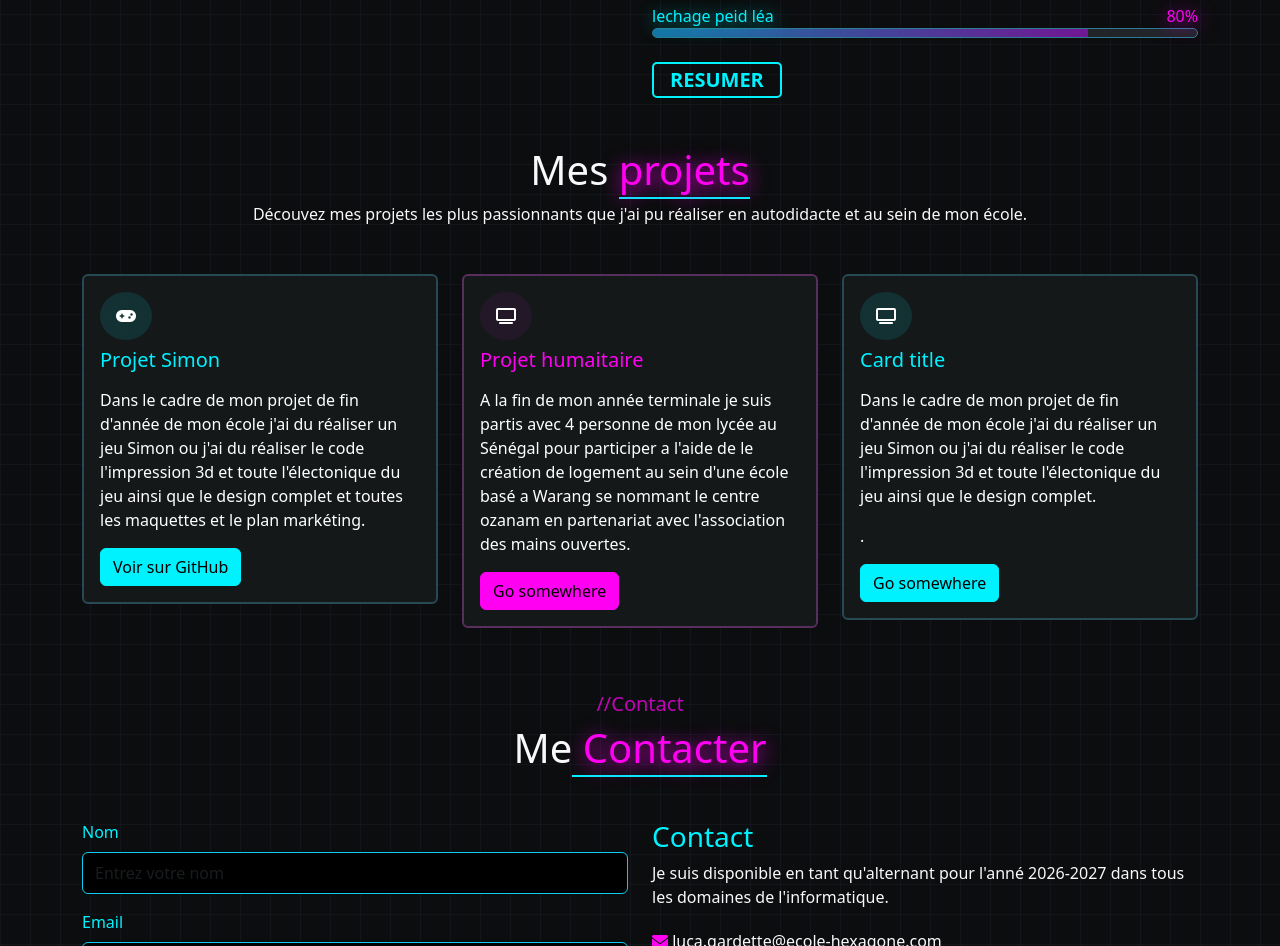
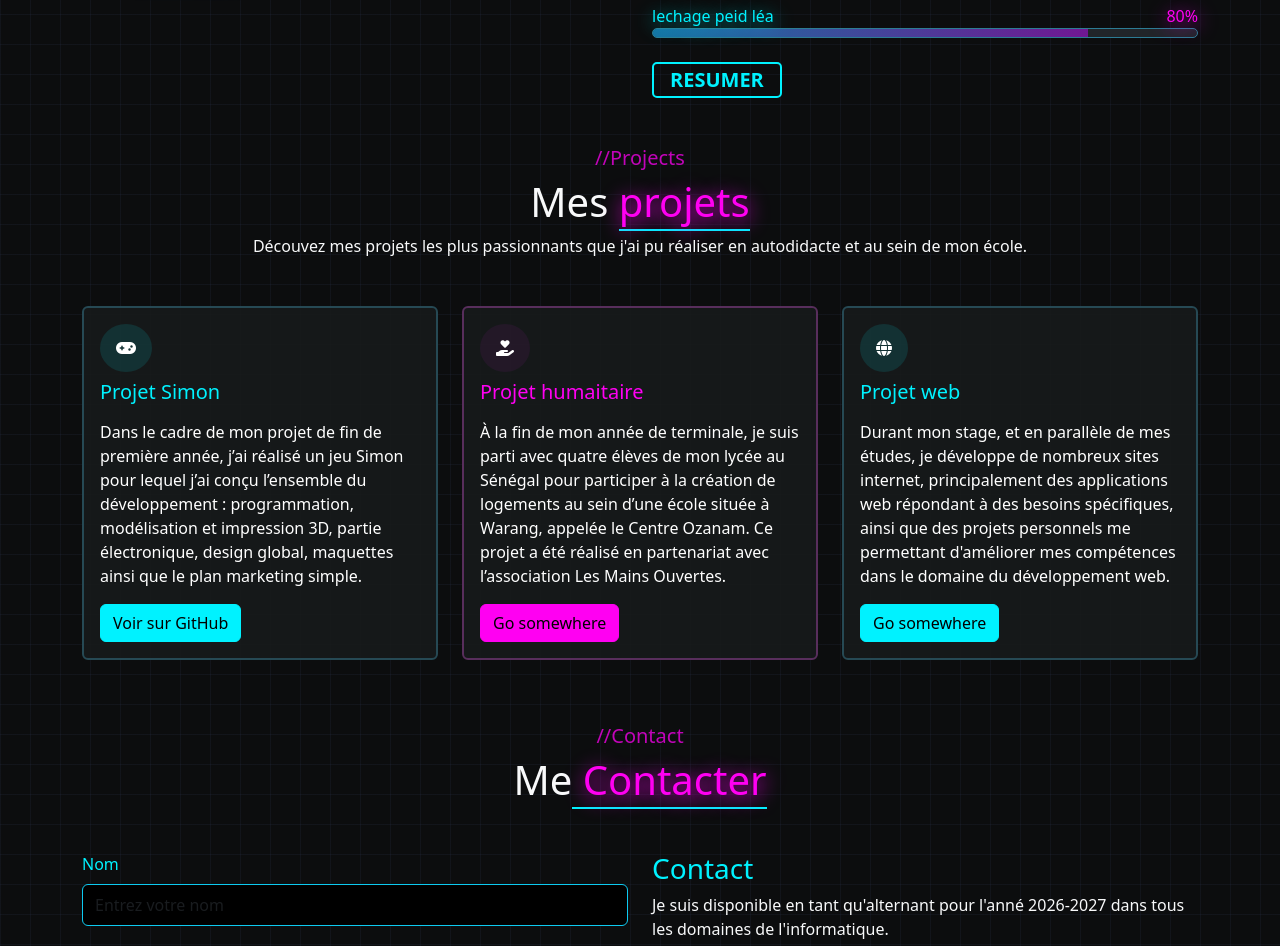
Before and after one commit to passaleph/CV, a website: page index.html in a window 1280 px wide. Shown: the part 1426-2372 px from the top of the page. Drawn offline with nearby package versions, Linux system fonts and the light colour scheme.

Commit message:
améliorant partie projects
j'ai termine entierement la partie de mes projects et regle les deriners problemes.

```diff
--- a/index.html
+++ b/index.html
@@ -124,7 +124,8 @@
         </section>
         <section class="container">
             <div class="text-center mb-5">
-                <h1>Mes <span class="neon-rose border-bottom-bleu">projets</span></h1>
+                <h5 class="text-center text-secondary opacity-75">//Projects</h5>
+                <h1>Mes <span class="neon-rose border-bottom-bleu ">projets</span></h1>
                 <p>Découvez mes projets les plus passionnants que j'ai pu réaliser en autodidacte et au sein de mon école.</p>
             </div>
             <div class = "row ">
@@ -133,7 +134,7 @@
                         <div class="card-body text-white">
                             <i class="card-title fas fa-gamepad rounded-circle p-3 fond-bleu-faible"></i>
                             <h5 class="card-title text-primary mb-3">Projet Simon</h5>
-                            <p class="card-text ">Dans le cadre de mon projet de fin d'année de mon école j'ai du réaliser un jeu Simon ou j'ai du réaliser le code l'impression 3d et toute l'électonique du jeu ainsi que le design complet et toutes les maquettes et le plan markéting.</p>
+                            <p class="card-text ">Dans le cadre de mon projet de fin de première année, j’ai réalisé un jeu Simon pour lequel j’ai conçu l’ensemble du développement : programmation, modélisation et impression 3D, partie électronique, design global, maquettes ainsi que le plan marketing simple.</p>
                             <a href="#" class="btn btn-primary">Voir sur GitHub</a>
                         </div>
                     </div>
@@ -141,9 +142,9 @@
                 <div class="col-12 col-lg-4 mb-3">
                         <div class="card card-fond w-100 card-rose-border" style="width: 18rem;">
                             <div class="card-body text-white">
-                                <i class="card-title fa-solid fa-tv rounded-circle p-3 fond-rose-faible"></i>
+                                <i class="card-title fas fa-hand-holding-heart rounded-circle p-3 fond-rose-faible"></i>
                                 <h5 class="card-title text-secondary mb-3">Projet humaitaire</h5>
-                                <p class="card-text ">A la fin de mon année terminale je suis partis avec 4 personne de mon lycée au Sénégal pour participer a l'aide de le création de logement au sein d'une école basé a Warang se nommant le centre ozanam en partenariat avec l'association des mains ouvertes.</p>
+                                <p class="card-text ">À la fin de mon année de terminale, je suis parti avec quatre élèves de mon lycée au Sénégal pour participer à la création de logements au sein d’une école située à Warang, appelée le Centre Ozanam. Ce projet a été réalisé en partenariat avec l’association Les Mains Ouvertes.</p>
                                 <a href="#" class="btn btn-secondary">Go somewhere</a>
                             </div>
                         </div>
@@ -151,9 +152,11 @@
                  <div class="col-12 col-lg-4 mb-3">
                     <div class="card card-fond w-100 card-bleu-border" style="width: 18rem;">
                         <div class="card-body text-white">
-                            <i class="card-title fa-solid fa-tv rounded-circle p-3 fond-bleu-faible"></i>
-                            <h5 class="card-title text-primary mb-3">Card title</h5>
-                            <p class="card-text ">Dans le cadre de mon projet de fin d'année de mon école j'ai du réaliser un jeu Simon ou j'ai du réaliser le code l'impression 3d et toute l'électonique du jeu ainsi que le design complet.</p>.</p>
+                            <i class="card-title fas fa-globe rounded-circle p-3 fond-bleu-faible"></i>
+                            <h5 class="card-title text-primary mb-3">Projet web</h5>
+                            <p class="card-text ">Durant mon stage, et en parallèle de mes études, je développe de nombreux sites internet, principalement des applications web répondant à des besoins spécifiques, ainsi que des projets
+                                personnels me permettant d'améliorer mes compétences dans le domaine du développement web.
+                            </p>
                             <a href="#" class="btn btn-primary">Go somewhere</a>
                         </div>
                     </div>
```
